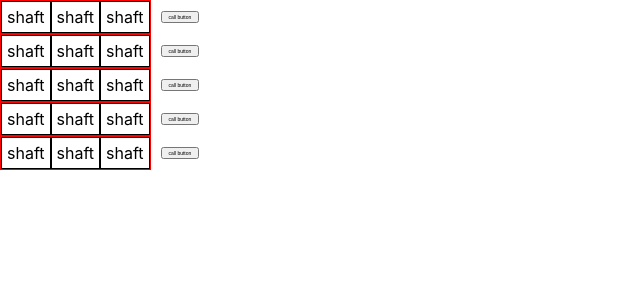
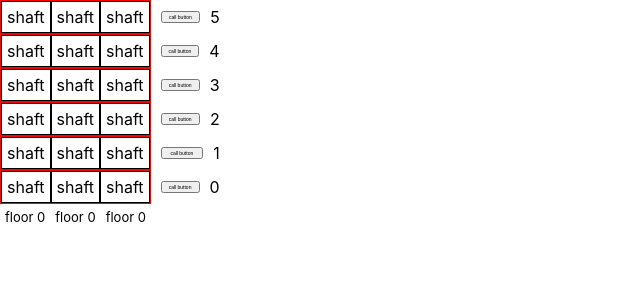
Before and after one commit to DrLiamKless/Elevators, a React (Create React App) app in the folder elevators/: page / in a window 1280 px wide. Shown: the top 300 px of the page, without its empty margins (0-640 px from the left). Built offline with nearby package versions, Linux system fonts and the light colour scheme.

Commit message:
basic elevators logic works

```diff
--- a/elevators/src/components/CallButton.tsx
+++ b/elevators/src/components/CallButton.tsx
@@ -1,4 +1,4 @@
-import React from 'react';
+import React, { ComponentPropsWithoutRef } from 'react';
 import styled from 'styled-components';
 
 const Button = styled.button`
@@ -7,9 +7,9 @@ const Button = styled.button`
   font-size: 5px;
 `
 
-function CallButton() {
+function CallButton ({ ...rest }: ComponentPropsWithoutRef<"button">) {
   return (
-    <Button>
+    <Button {...rest}>
       call button
     </Button>
   );
--- a/elevators/src/components/Game.tsx
+++ b/elevators/src/components/Game.tsx
@@ -10,7 +10,7 @@ const Root = styled.div`
 `
 
 function Game() {
-  const [building, setBuilding] = useState(new Building(5, 3));
+  const [building, setBuilding] = useState(new Building(6, 3));
 
   return (
     <Root>
--- a/elevators/src/components/building/BuildingStructure.tsx
+++ b/elevators/src/components/building/BuildingStructure.tsx
@@ -1,32 +1,63 @@
-import React from 'react';
+import React, { useState } from 'react';
 import styled from 'styled-components';
 import { Building } from '../../utils/models/Building';
 import CallButton from '../CallButton';
-import Floor from './Floor';
+import ElevatorComponent from './ElevatorComponent';
+import FloorComponent from './FloorComponent';
 
-const FloorWrapper = styled.div`
-  width: 100%;
-  height: 100%;
+const ElevatorsWrapper = styled.div`
+  position: absolute;
   display: flex;
-  align-items: center;
-  gap: 10px;
+`
+
+const FloorsWrapper = styled.div`
+  display: flex;
+  flex-direction: column-reverse;
+`
+
+const Root = styled.div`
+  position: relative;
 `
 
 function BuildingStructure({ building }: {building: Building}) {
+  const [elevatorsState, setElevatorsState] = useState(building.elevators);
 
-  const floors = new Array(building.numberOfFloors).fill(0);
+
+ const onElevatorCall = (floorNumber: number) => {
+    const CalledElevator = building.callElevator(floorNumber);
+    if(CalledElevator) {
+      setElevatorsState(prev => {
+        const updatedElevators = [...prev];
+        const elevatorIndex = updatedElevators.findIndex(elevator => elevator.id === CalledElevator.id);
+        updatedElevators.splice(elevatorIndex, 1, CalledElevator)
+        return updatedElevators;
+      })
+
+      return CalledElevator
+    } else {
+      return false
+    }
+  }
 
   return (
-    <div>
-      {floors.map(floor => {
-        return (
-          <FloorWrapper>
-            <Floor numberOfElevators={building.numberOfElevators}/>
-            <CallButton />
-          </FloorWrapper>
-        )
-      })}
-    </div>
+    <Root>
+
+      <FloorsWrapper>
+        {building.floors.map(floor => {
+          return (
+            <FloorComponent onCall={() => onElevatorCall(floor.floorNumber)} floor={floor}/>
+            )
+          })}
+      </FloorsWrapper>
+
+      <ElevatorsWrapper>
+        {elevatorsState.map(elevator => {
+          return (
+            <ElevatorComponent elevator={elevator}/>
+          )
+        })}
+      </ElevatorsWrapper>
+    </Root>
   );
 }
 
--- /dev/null
+++ b/elevators/src/components/building/ElevatorComponent.tsx
@@ -0,0 +1,20 @@
+import React, { useState } from 'react';
+import styled from 'styled-components';
+import { Elevator } from '../../utils/models/Elevator';
+
+const Root = styled.div`
+  font-size: 13px;
+  padding: 5px;
+`
+
+function ElevatorComponent({ elevator }: {elevator: Elevator}) {
+  const [elevatorState, setElevatorState] = useState(elevator);
+
+  return (
+    <Root>
+      {`floor ${elevatorState.currentFloor}`}
+    </Root>
+  );
+}
+
+export default ElevatorComponent;
--- a/elevators/src/components/building/Floor.tsx
+++ /dev/null
@@ -1,34 +0,0 @@
-import React from 'react';
-import styled from 'styled-components';
-
-const Root = styled.div`
-  width: 100%;
-  border: 1px solid red;
-  display: flex;
-  flex-direction: row;
-`
-
-const Shaft = styled.div`
-  width: 100%;
-  height: 100%;
-  border: 1px solid black;
-  background-color: white;
-  padding: 5px;
-`
-
-function Floor({numberOfElevators}: {numberOfElevators: number}) {
-
-  const shafts = new Array(numberOfElevators).fill(0);
-
-  return (
-    <Root>
-      <>
-        {shafts.map(shaft =>
-          <Shaft>shaft</Shaft>
-        )}
-      </>
-    </Root>
-  );
-}
-
-export default Floor;
--- /dev/null
+++ b/elevators/src/components/building/FloorComponent.tsx
@@ -0,0 +1,51 @@
+import React from 'react';
+import styled from 'styled-components';
+import { Elevator } from '../../utils/models/Elevator';
+import { Floor } from '../../utils/models/Floor';
+import CallButton from '../CallButton';
+
+const Shafts = styled.div`
+  width: 100%;
+  border: 1px solid red;
+  display: flex;
+  flex-direction: row;
+`
+
+const FloorWrapper = styled.div`
+  width: 100%;
+  height: 100%;
+  display: flex;
+  align-items: center;
+  gap: 10px;
+`
+
+const Shaft = styled.div`
+  width: 100%;
+  height: 100%;
+  border: 1px solid black;
+  background-color: white;
+  padding: 5px;
+`
+
+function FloorComponent({ floor, onCall }: {floor: Floor, onCall:  () => false | Elevator}) {
+
+  const shafts = new Array(floor.numberOfElevators).fill(0);
+
+  const onElevatorCallToFloor = () => {
+    onCall();
+  }
+
+  return (
+    <FloorWrapper>
+      <Shafts>
+          {shafts.map(shaft =>
+            <Shaft>shaft</Shaft>
+            )}
+      </Shafts>
+      <CallButton onClick={onElevatorCallToFloor}/>
+      <div>{floor.floorNumber}</div>
+    </FloorWrapper>
+  );
+}
+
+export default FloorComponent;
--- a/elevators/src/utils/models/Building.ts
+++ b/elevators/src/utils/models/Building.ts
@@ -1,16 +1,25 @@
 import { Elevator } from "./Elevator";
+import { Floor } from "./Floor";
 
 export class Building {
   static readonly minimumFloors: number = 4;
-  // private static elevators: {[id: string]: Elevator};
-  private static elevators: Elevator[];
+
+  readonly elevators: Elevator[];
+  readonly floors: Floor[];
+  readonly numberOfFloors: number
+  readonly numberOfElevators: number
 
   constructor(
-      readonly numberOfFloors: number,
-      readonly numberOfElevators: number
+      numberOfFloors: number,
+      numberOfElevators: number
     ) {
     Building.validateNumberOfFloors(numberOfFloors);
     Building.validateNumberOfElevators(numberOfElevators);
+
+    this.numberOfElevators = numberOfElevators;
+    this.numberOfFloors = numberOfFloors;
+    this.elevators = Building.designElevatorsArray(numberOfElevators);
+    this.floors = Building.designFloorsArray(numberOfFloors, numberOfElevators);
   }
 
   static validateNumberOfFloors(floors: number) {
@@ -33,52 +42,55 @@ export class Building {
       elevatorsArray.push(elevator);
     }
 
-    this.elevators = [...elevatorsArray];
+    return [...elevatorsArray];
   }
 
-  // static designElevatorsObject(numberOfElevators: number) {
-  //   const elevatorsArray: Elevator[] = [];
-  //   for (let i = 0; i < numberOfElevators ; i++) {
-  //     const elevator = new Elevator(`elevatorId${i}`);
-  //     elevatorsArray.push(elevator);
-  //   }
+  static designFloorsArray(numberOfFloors: number, numberOfElevators: number) {
+    const floorsArray: Floor[] = [];
+    for (let i = 0; i < numberOfFloors ; i++) {
+      const floor = new Floor(i, numberOfElevators);
+      floorsArray.push(floor);
+    }
 
-  //   const elevatorsObj = Object.assign({...elevatorsArray});
-  //   this.elevators = elevatorsObj;
-  // }
+    return [...floorsArray];
+  }
 
-  static detectClosestElevator(targetFloor: number) {
+  detectClosestElevator(targetFloor: number) {
     let closestElevator: Elevator | undefined;
     let closestDistance: number;
+
+    console.log(closestElevator);
     this.elevators.forEach(elevator => {
-      if (elevator.currentFloor === targetFloor) {
-        return elevator;
-      };
-
-      if (!closestElevator) {
+      if (!closestDistance) {
+        // console.log('first time');
         closestElevator = elevator
         closestDistance = Math.abs(elevator.currentFloor - targetFloor);
       };
 
-      if (Math.abs(elevator.currentFloor - targetFloor) < closestDistance && elevator.elevatorState === "free") {
+      if (closestDistance && Math.abs(elevator.currentFloor - targetFloor) < closestDistance) {
+        // console.log('changed the closest one');
         closestElevator = elevator;
+        closestDistance = Math.abs(elevator.currentFloor - targetFloor);
+        return
       }
     })
 
     if (closestElevator) {
+      // console.log('find!', closestElevator);
       return closestElevator
     } else {
+      console.log('didnt find');
       return false
     };
   }
 
-  static callElevator(targetFloor: number) {
+  callElevator(targetFloor: number) {
     const closestElevator = this.detectClosestElevator(targetFloor);
-
     if (closestElevator) {
       closestElevator.onCall(targetFloor);
+      return closestElevator;
     } else {
-      return
+      return false
       // TODO: add queue storage of the calls
     }
   }
--- a/elevators/src/utils/models/Elevator.ts
+++ b/elevators/src/utils/models/Elevator.ts
@@ -5,7 +5,7 @@ export class Elevator {
   private _targetFloor: number = 0;
   private _currentFloor: number = 0;
 
-  constructor(private readonly id: string) {
+  constructor(readonly id: string) {
     return
   }
 
--- /dev/null
+++ b/elevators/src/utils/models/Floor.ts
@@ -0,0 +1,26 @@
+type FloorState = "waiting" | "arrived" | "free";
+
+export class Floor {
+  private _floorState: FloorState;
+
+  constructor(readonly floorNumber: number, readonly numberOfElevators: number) {
+    if (floorNumber === 0) {
+      this._floorState = "arrived";
+    } else {
+      this._floorState = "free";
+    }
+  }
+
+  get floorState() {
+    return this._floorState
+  };
+
+  onCall(callFn: () => boolean) {
+      this._floorState = "waiting";
+  }
+
+  onArrive() {
+    this._floorState = "arrived";
+  }
+
+}
```
